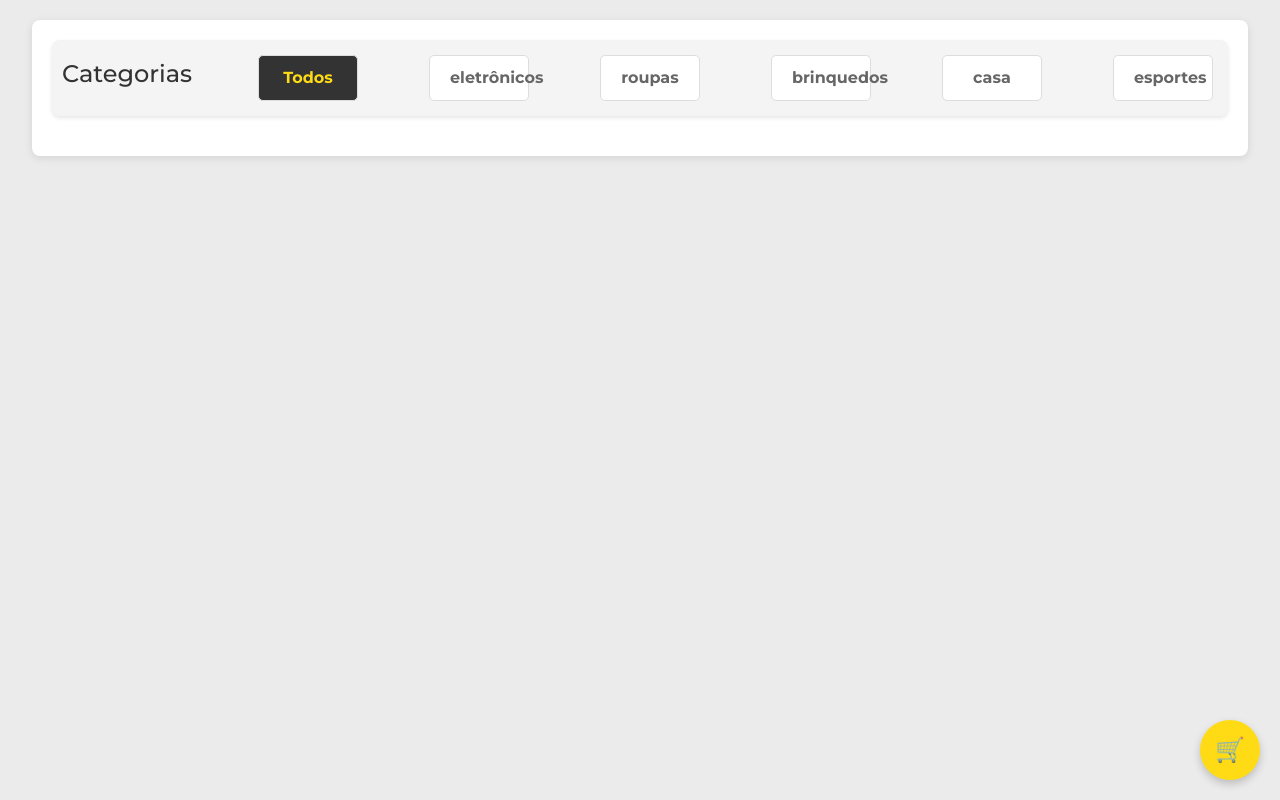
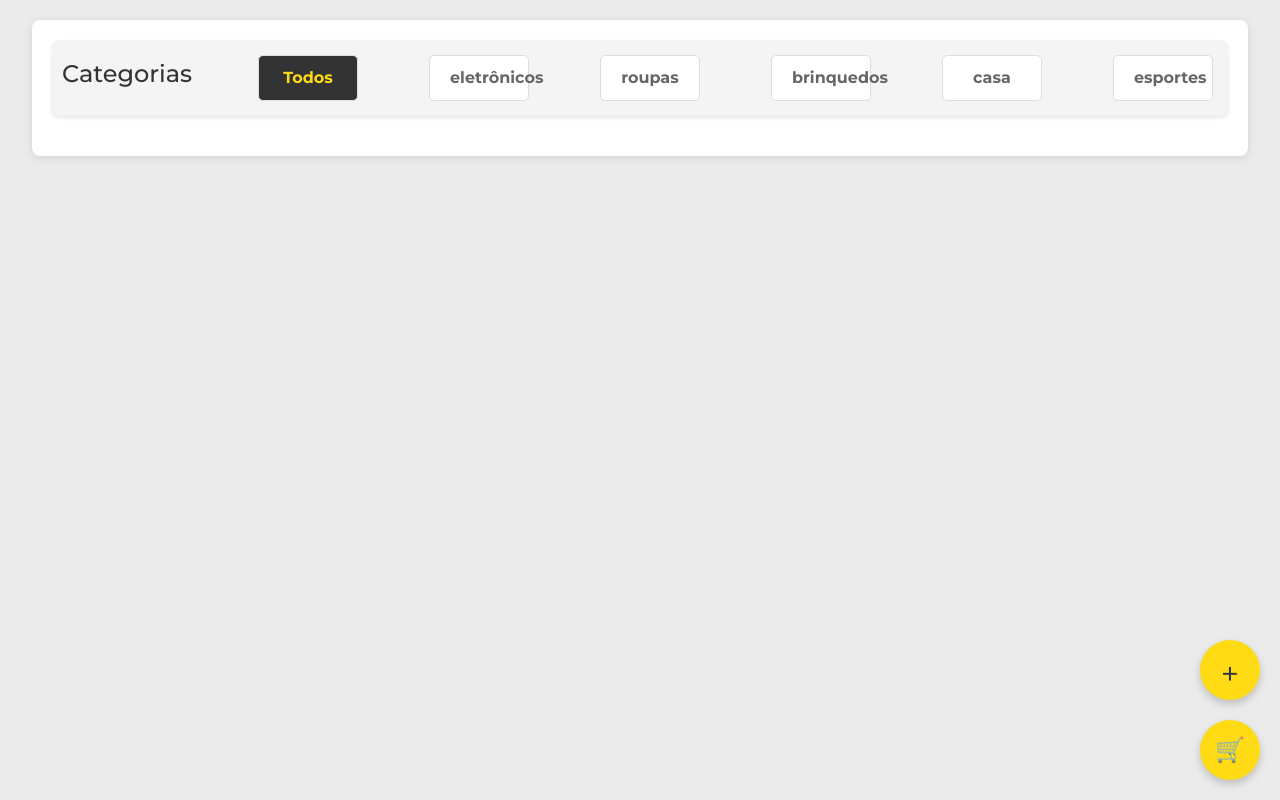
Before and after one commit to amandarodgsc/mercado-livre-projeto-master, a React (Create React App) app: page /produtos-cadastrados in a window 1280 px wide. Built offline with nearby package versions, Linux system fonts and the light colour scheme.

Commit message:
adicionando botão de cadastrar produto na pagina de produtos cadastrados

```diff
--- a/src/components/ProdutosCadastrados/ProdutosCadastrados.css
+++ b/src/components/ProdutosCadastrados/ProdutosCadastrados.css
@@ -277,3 +277,24 @@ body {
   font-size: 16px;
   margin: 0 5px;
 }
+
+/* Botão de adicionar produto */
+.add-product-button {
+  position: fixed;
+  bottom: 100px;
+  right: 20px;
+  background-color: #ffdb15;
+  color: #333;
+  border: none;
+  border-radius: 50%;
+  width: 60px;
+  height: 60px;
+  font-size: 2em;
+  box-shadow: 0 4px 8px rgba(0, 0, 0, 0.2);
+  cursor: pointer;
+  transition: transform 0.3s ease;
+}
+
+.add-product-button:hover {
+  transform: scale(1.1);
+}
--- a/src/components/ProdutosCadastrados/ProdutosCadastrados.jsx
+++ b/src/components/ProdutosCadastrados/ProdutosCadastrados.jsx
@@ -119,6 +119,9 @@ function ProdutosCadastrados() {
 
       <button onClick={toggleCart} className="cart-button">🛒</button>
 
+      {/* Novo botão flutuante de cadastro de produto */}
+      <button onClick={() => navigate('/cadastrar-produto')} className="add-product-button">+</button>
+
       {cartVisible && (
         <div className="cart-modal">
           <h2>Carrinho</h2>
```
